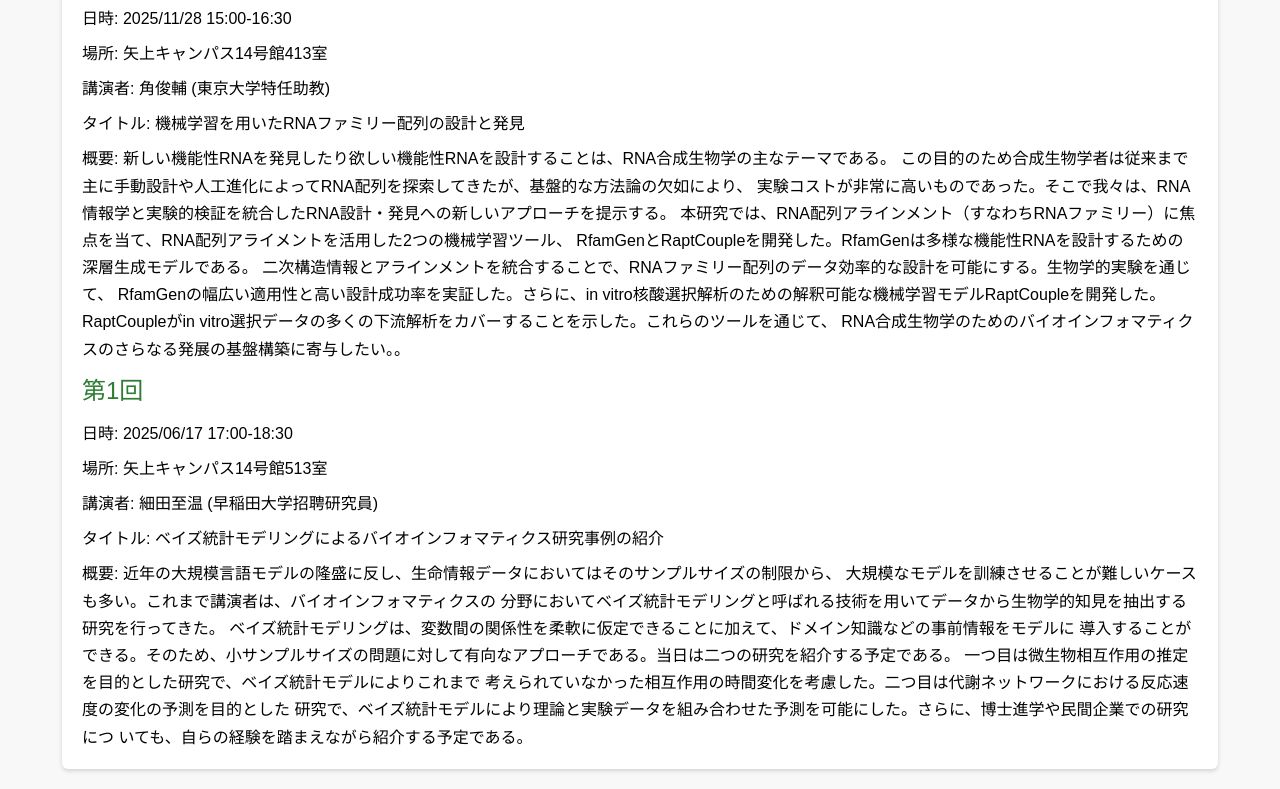
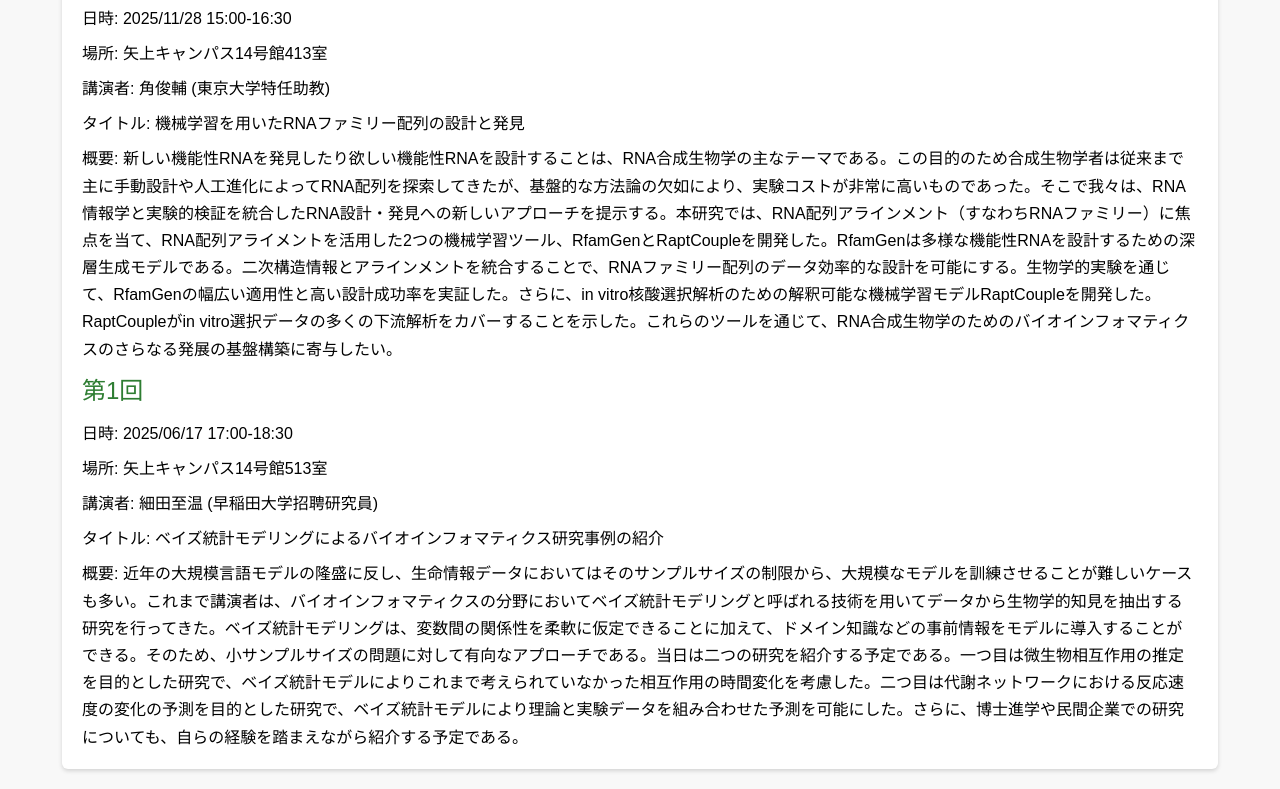
Before and after one commit to fukunagatsu/fukunagatsu.github.io, a plain HTML site: page seminar.html in a window 1280 px wide. Shown: the part 334-1123 px from the top of the page. Drawn offline with Linux system fonts and the light colour scheme.

Commit message:
251016_2

```diff
--- a/seminar.html
+++ b/seminar.html
@@ -20,29 +20,13 @@
         <p>場所: 矢上キャンパス14号館413室</p>
         <p>講演者: 角俊輔 (東京大学特任助教)</p>
         <p>タイトル: 機械学習を用いたRNAファミリー配列の設計と発見</p>
-        <p>概要: 新しい機能性RNAを発見したり欲しい機能性RNAを設計することは、RNA合成生物学の主なテーマである。
-          この目的のため合成生物学者は従来まで主に手動設計や人工進化によってRNA配列を探索してきたが、基盤的な方法論の欠如により、
-          実験コストが非常に高いものであった。そこで我々は、RNA情報学と実験的検証を統合したRNA設計・発見への新しいアプローチを提示する。
-          本研究では、RNA配列アラインメント（すなわちRNAファミリー）に焦点を当て、RNA配列アライメントを活用した2つの機械学習ツール、
-          RfamGenとRaptCoupleを開発した。RfamGenは多様な機能性RNAを設計するための深層生成モデルである。
-          二次構造情報とアラインメントを統合することで、RNAファミリー配列のデータ効率的な設計を可能にする。生物学的実験を通じて、
-          RfamGenの幅広い適用性と高い設計成功率を実証した。さらに、in vitro核酸選択解析のための解釈可能な機械学習モデルRaptCoupleを開発した。
-          RaptCoupleがin  vitro選択データの多くの下流解析をカバーすることを示した。これらのツールを通じて、
-          RNA合成生物学のためのバイオインフォマティクスのさらなる発展の基盤構築に寄与したい。。</p>
+        <p>概要: 新しい機能性RNAを発見したり欲しい機能性RNAを設計することは、RNA合成生物学の主なテーマである。この目的のため合成生物学者は従来まで主に手動設計や人工進化によってRNA配列を探索してきたが、基盤的な方法論の欠如により、実験コストが非常に高いものであった。そこで我々は、RNA情報学と実験的検証を統合したRNA設計・発見への新しいアプローチを提示する。本研究では、RNA配列アラインメント（すなわちRNAファミリー）に焦点を当て、RNA配列アライメントを活用した2つの機械学習ツール、RfamGenとRaptCoupleを開発した。RfamGenは多様な機能性RNAを設計するための深層生成モデルである。二次構造情報とアラインメントを統合することで、RNAファミリー配列のデータ効率的な設計を可能にする。生物学的実験を通じて、RfamGenの幅広い適用性と高い設計成功率を実証した。さらに、in vitro核酸選択解析のための解釈可能な機械学習モデルRaptCoupleを開発した。RaptCoupleがin  vitro選択データの多くの下流解析をカバーすることを示した。これらのツールを通じて、RNA合成生物学のためのバイオインフォマティクスのさらなる発展の基盤構築に寄与したい。</p>
         <h3>第1回</h3>
         <p>日時: 2025/06/17 17:00-18:30</p>
         <p>場所: 矢上キャンパス14号館513室</p>
         <p>講演者: 細田至温 (早稲田大学招聘研究員)</p>
         <p>タイトル: ベイズ統計モデリングによるバイオインフォマティクス研究事例の紹介</p>
-        <p>概要: 近年の大規模言語モデルの隆盛に反し、生命情報データにおいてはそのサンプルサイズの制限から、
-            大規模なモデルを訓練させることが難しいケースも多い。これまで講演者は、バイオインフォマティクスの
-            分野においてベイズ統計モデリングと呼ばれる技術を用いてデータから生物学的知見を抽出する研究を行ってきた。
-            ベイズ統計モデリングは、変数間の関係性を柔軟に仮定できることに加えて、ドメイン知識などの事前情報をモデルに
-            導入することができる。そのため、小サンプルサイズの問題に対して有向なアプローチである。当日は二つの研究を紹介する予定である。
-            一つ目は微生物相互作用の推定を目的とした研究で、ベイズ統計モデルによりこれまで
-            考えられていなかった相互作用の時間変化を考慮した。二つ目は代謝ネットワークにおける反応速度の変化の予測を目的とした
-            研究で、ベイズ統計モデルにより理論と実験データを組み合わせた予測を可能にした。さらに、博士進学や民間企業での研究につ
-            いても、自らの経験を踏まえながら紹介する予定である。</p>
+        <p>概要: 近年の大規模言語モデルの隆盛に反し、生命情報データにおいてはそのサンプルサイズの制限から、大規模なモデルを訓練させることが難しいケースも多い。これまで講演者は、バイオインフォマティクスの分野においてベイズ統計モデリングと呼ばれる技術を用いてデータから生物学的知見を抽出する研究を行ってきた。ベイズ統計モデリングは、変数間の関係性を柔軟に仮定できることに加えて、ドメイン知識などの事前情報をモデルに導入することができる。そのため、小サンプルサイズの問題に対して有向なアプローチである。当日は二つの研究を紹介する予定である。一つ目は微生物相互作用の推定を目的とした研究で、ベイズ統計モデルによりこれまで考えられていなかった相互作用の時間変化を考慮した。二つ目は代謝ネットワークにおける反応速度の変化の予測を目的とした研究で、ベイズ統計モデルにより理論と実験データを組み合わせた予測を可能にした。さらに、博士進学や民間企業での研究についても、自らの経験を踏まえながら紹介する予定である。</p>
       </div>
     </div>
   </body>
```
